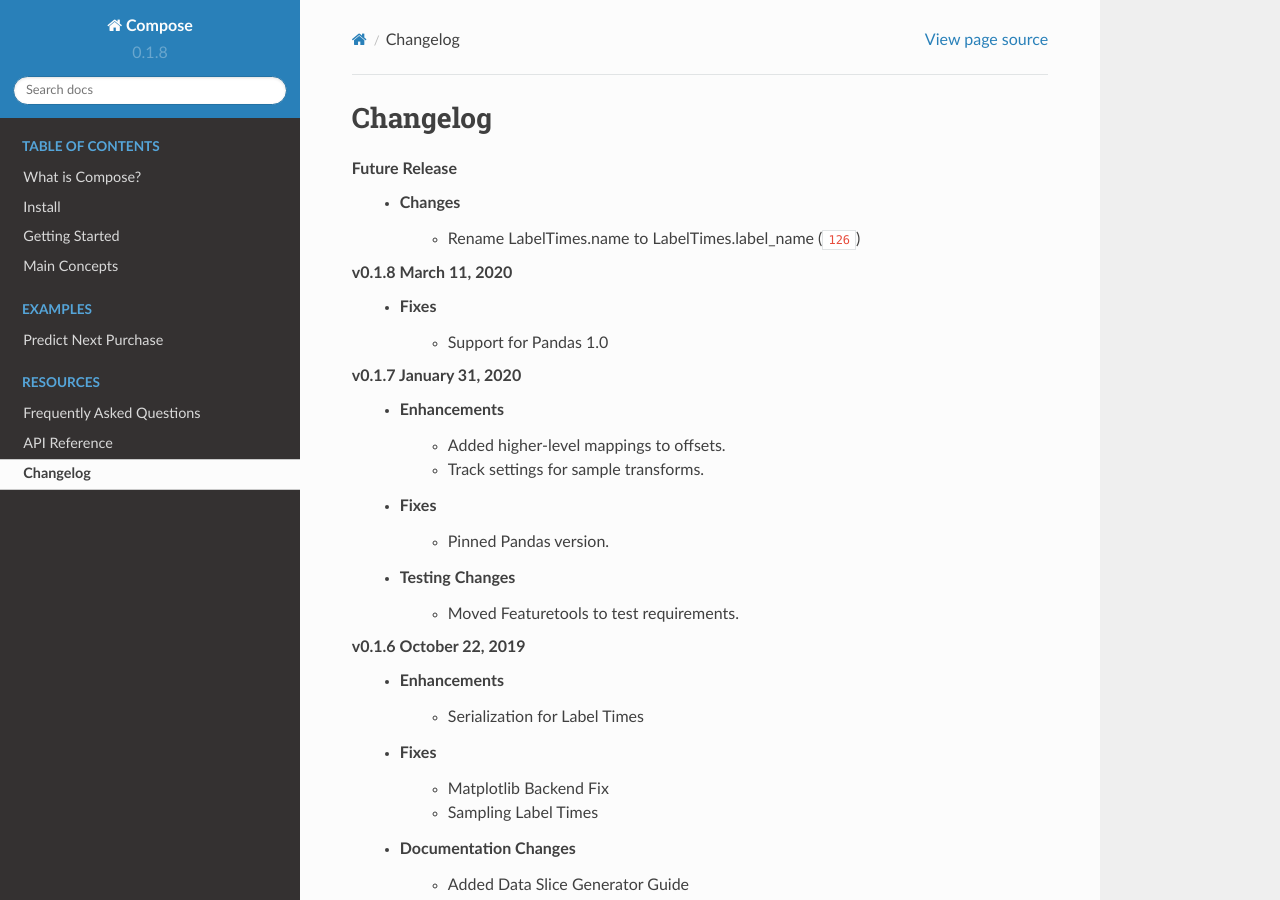
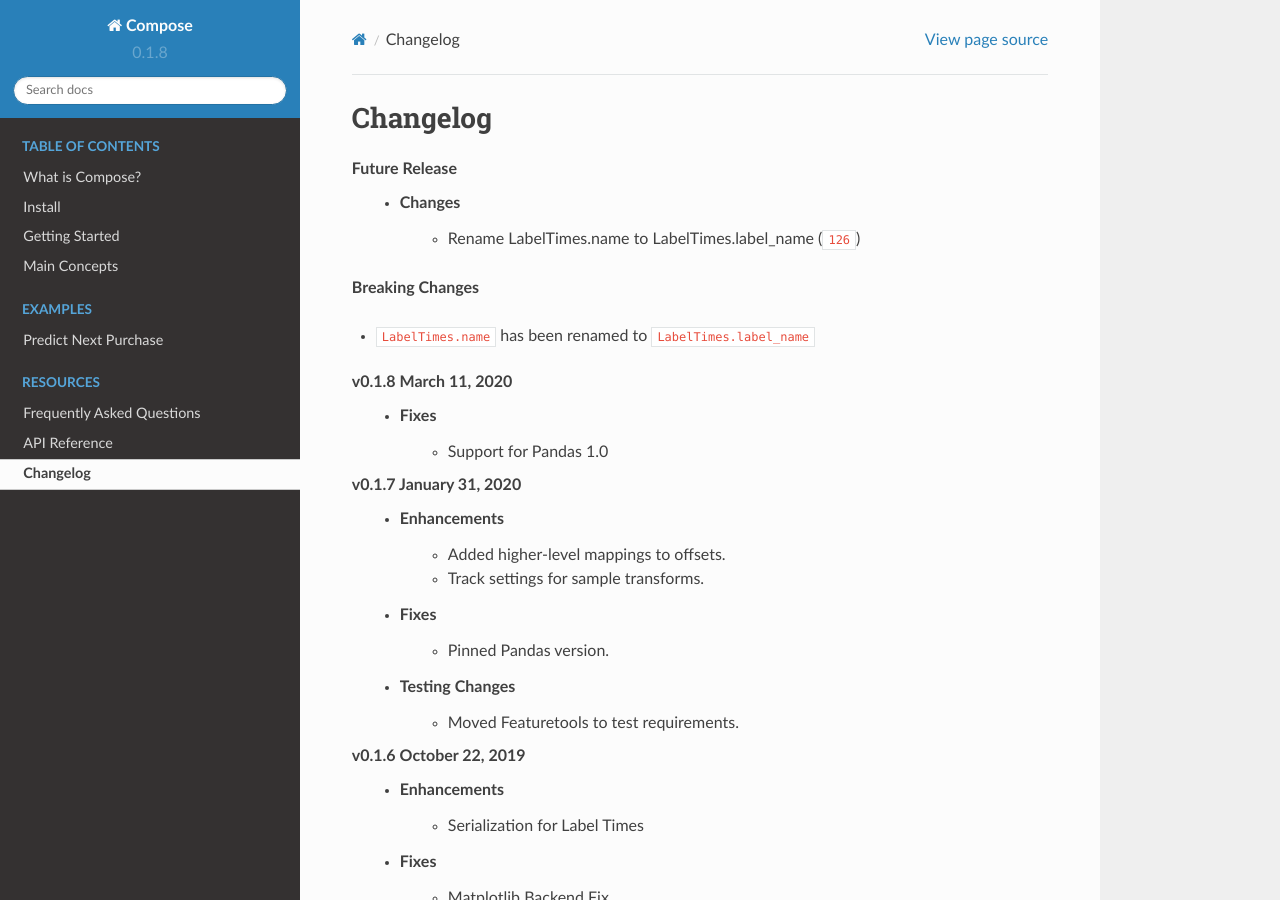
Before and after one commit to alteryx/compose, a Sphinx documentation site: the page built from docs/source/changelog.rst, in a window 1280 px wide and 900 px high. Built offline with Sphinx 7.4.7 and the Read the Docs theme 2.0.0, drawn with Linux system fonts in a browser that asks for light colours; comment, search, counter and statistics services are not loaded; cross-references to code outside the pages are shown as plain code.

Commit message:
add breaking changes section

```diff
--- a/docs/source/changelog.rst
+++ b/docs/source/changelog.rst
@@ -4,6 +4,10 @@ Changelog
 **Future Release**
     * Changes
         * Rename LabelTimes.name to LabelTimes.label_name (:pr:`126`)
+
+**Breaking Changes**
+
+* ``LabelTimes.name`` has been renamed to ``LabelTimes.label_name``
 
 **v0.1.8** March 11, 2020
     * Fixes
```
